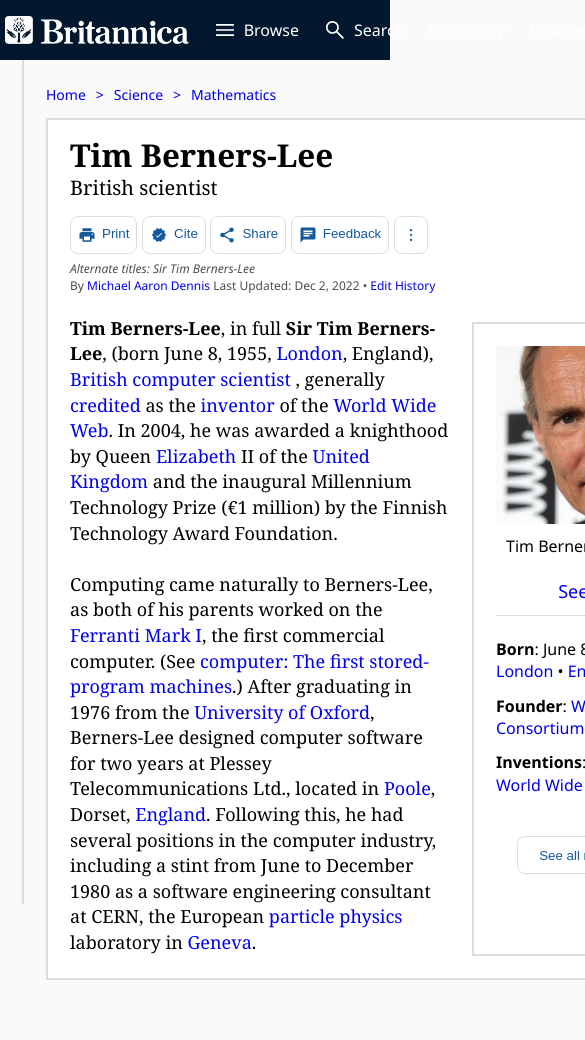
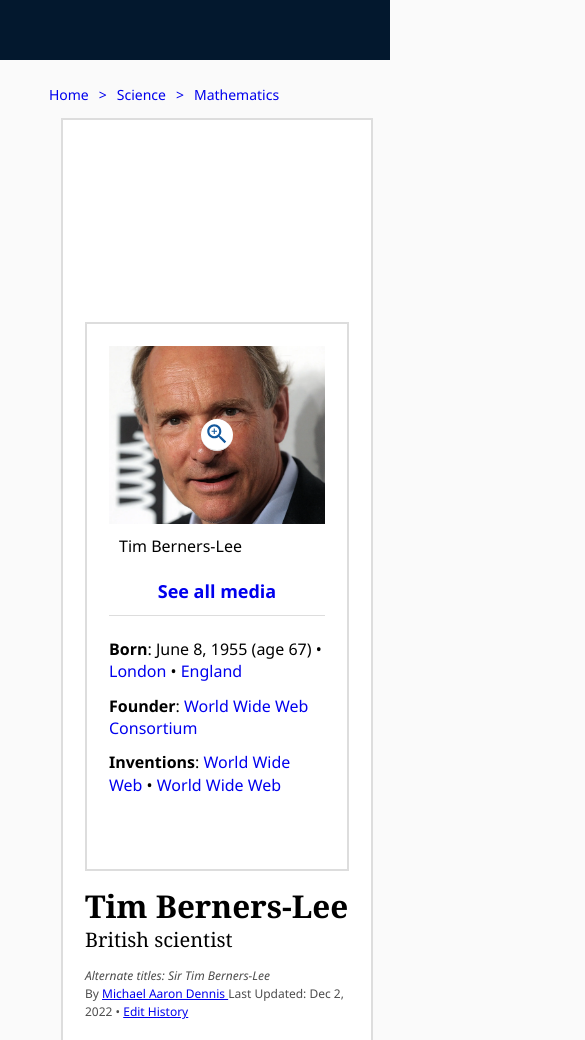
Before and after one commit to Lumar-ux/tim-berners-lee, a plain HTML site: page index.html in a window 390 px wide. Shown: the top 1040 px of the page, 585 px wide, since content can reach past the window. Before the commit the page ends 980 px from the top, so only its background shows below. Drawn offline with Linux system fonts and the light colour scheme.

Commit message:
Final desktop version_03 + debut media

```diff
--- a/index.html
+++ b/index.html
@@ -27,7 +27,7 @@
       </nav>
     </header>
     <main>
-      <section class="history">
+      <nav class="history">
         <ul>
           <li>Home</li>
           <li>&gt</li>
@@ -35,46 +35,34 @@
           <li>&gt</li>
           <li>Mathematics</li>
         </ul>
-      </section>
+      </nav>
       <section class="main-text">
         <article class="main-article-one">
           <h1>Tim Berners-Lee</h1>
-        <p>British scientist</p>
+          <p class="proffesion">British scientist</p>
           <button>
-          <a href="https://www.britannica.com/print/article/62493"
-            ><img src="images/print_40dp.svg" alt="print-icon" />Print</a
-          >
+            <a href="https://www.britannica.com/print/article/62493"><img src="images/print_40dp.svg" alt="print-icon" />Print</a>
           </button>
           <button>
-          <a href="#"
-            ><img src="images/verified_40dp.svg" alt="verified-icon" />Cite</a
-          >
+            <a href="#"><img src="images/verified_40dp.svg" alt="verified-icon" />Cite</a>
           </button>
           <button>
-          <a href="#"
-            ><img src="images/share_40dp.svg" alt="share-icon" />Share</a
-          >
+            <a href="#"><img src="images/share_40dp.svg" alt="share-icon" />Share</a>
           </button>
           <button>
-          <a href="#"
-            ><img
-              src="images/chat_40dp.svg"
-              alt="chat-feedback-icon"
-            />Feedback</a
-          >
+            <a href="#"><img src="images/chat_40dp.svg" alt="chat-feedback-icon"/>Feedback</a>
           </button>
           <button>
             <a href="#">
             <img src="images/more_vert_40dp_FILL0_wght400_GRAD0_opsz40.svg" alt="3-dots-icon">
             </a>
           </button>
+          <p class="author">
             <em>Alternate titles: Sir Tim Berners-Lee</em>
-        <p class="author">
+            <br>
             By
             <a href="https://www.britannica.com/contributor/Michael-Aaron-Dennis/4346" target="_blank">Michael Aaron Dennis </a>Last Updated: Dec 2, 2022 •
             <a href="https://www.britannica.com/biography/Tim-Berners-Lee/additional-info#history" target="_blank">Edit History</a>
-        </p>
-        <p>
           </p>
           <p class="text-bio">
             <strong>Tim Berners-Lee</strong>, in full <strong>Sir Tim Berners-Lee</strong>, (born June 8, 1955,
@@ -111,7 +99,7 @@
           <figure>
             <article>
               <img class="zoom" src="images/zoom_in_40dp.svg" alt="zoom-in_icon">
-              <img src="images/British-scientist-Tim-Berners-Lee.webp" alt="Tim Berners-Lee"/>
+              <img class="PP" src="images/British-scientist-Tim-Berners-Lee.webp" alt="Tim Berners-Lee"/>
             </article>
             <figcaption>Tim Berners-Lee</figcaption>
           </figure>
--- a/style.css
+++ b/style.css
@@ -9,7 +9,7 @@ body {
   background-color: #fafafa;
   width: 100vw;
   height: 100vh;
-  overflow: hidden;
+  /* overflow: hidden; */
 }
 header {
   background-color: #03182e;
@@ -76,7 +76,6 @@ main {
   flex-direction: column;
   position: relative;
   left: 22px;
-  /* align-items: center; */
   font-size: 18px;
   line-height: 1.6rem;
 }
@@ -90,12 +89,14 @@ main .history ul {
   color: #0000ee;
   display: flex;
   text-decoration: column;
+  position: relative;
+  left: 22px;
   font-size: 14px;
   font-weight: 500;
   gap: 10px;
   margin-top: 22px;
 }
-.history ul li{
+.history ul li {
   list-style-type: none;
 }
 main .main-text {
@@ -106,14 +107,13 @@ main .main-text {
   gap: 22px;
   margin-top: 10px;
 }
-.main-text .main-article-one em,
-.main-text .main-article-one .author,
-.main-article-one .author a {
+.author {
   font-family: "Segoe UI", sans-serif;
   font-size: 12px;
   color: #4d4d4d;
   text-decoration: none;
-  line-height: 1.2em;
+  line-height: 1.5em;
+  margin-top: 8px;
 }
 .main-article-one .author a {
   color: #0000ee;
@@ -129,7 +129,7 @@ main .main-text {
 .main-text .main-article-one em {
   margin: 15px 0 0 0;
 }
-.main-text .text-bio{
+.main-text .text-bio {
   margin-top: 22px;
 }
 .main-text .text-bio a,
@@ -159,7 +159,6 @@ aside {
   border: 2px solid #dddddd;
   display: flex;
   flex-direction: column;
-  /* align-items: flex-start; */
   font-family: "Segoe UI", sans-serif;
 }
 aside img {
@@ -169,7 +168,7 @@ aside img {
   object-position: center;
 }
 aside button {
-  width: 194px;
+  width: 199px;
   background-color: white;
   border: 1px solid #dddddd;
   padding: 10.5px 17.5px 10.5px 17.5px;
@@ -178,7 +177,7 @@ aside button {
 }
 aside button a {
   color: #14599d;
-  font-weight: 500;
+  font-weight: 700;
   gap: 6px;
   text-decoration: none;
 }
@@ -192,13 +191,14 @@ aside figure + a {
 aside figure + a {
   border-bottom: 1px solid #dddddd;
   text-align: center;
+  font-weight: 700;
   width: 100%;
   margin-bottom: 22px;
 }
-aside figcaption{
+aside figcaption {
   font-size: 16px;
 }
-aside figure article{
+aside figure article {
   display: flex;
   justify-content: center;
   align-items: center;
@@ -208,10 +208,10 @@ aside p {
   font-size: 16px;
   line-height: 1.4rem;
 }
-aside .last-p-aside {
-  margin-bottom: 40px;
+.main-text aside .last-p-aside {
+  margin-bottom: 51px;
 }
-aside .zoom{
+aside .zoom {
   position: absolute;
   width: 32px;
   height: 32px;
@@ -220,8 +220,35 @@ aside .zoom{
   border-radius: 24px;
   border-bottom: 1px solid #dddddd;
 }
-@media only screen and (max-width:768px){
-  main{
+@media only screen and (max-width: 768px) {
+  main {
     flex-direction: column;
+    border-left: none;
+    align-items: center;
+  }
+  .main-text {
+    flex-direction: column-reverse;
+    width: 80%;
+  }
+  header nav {
+    display: none;
+  }
+  main section {
+    position: relative;
+    left: 0px;
+  }
+  .author,
+  .main-text h1,
+  .main-text .proffesion {
+    order: 1;
+  }
+  aside article .PP {
+    order: 2;
+  }
+  .text-bio {
+    order: 3;
+  }
+  .main-text button {
+    display: none;
   }
 }
```
Lines whose indentation alone changed are shown as unchanged.
